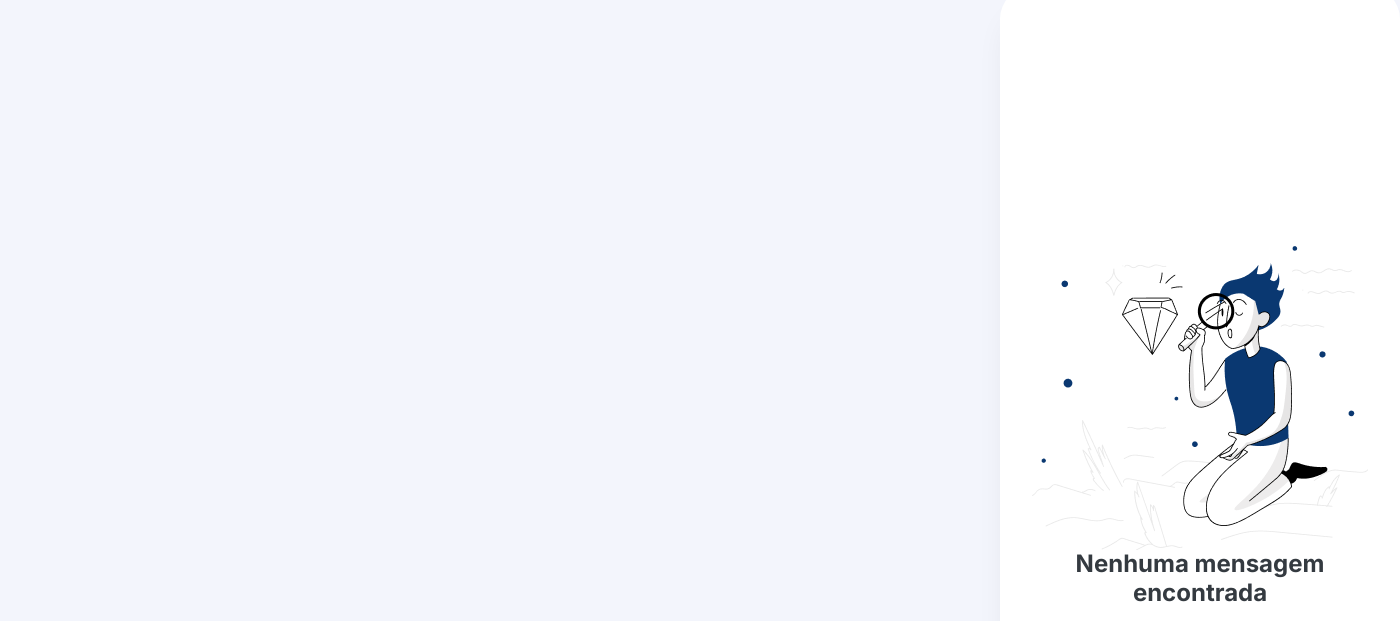
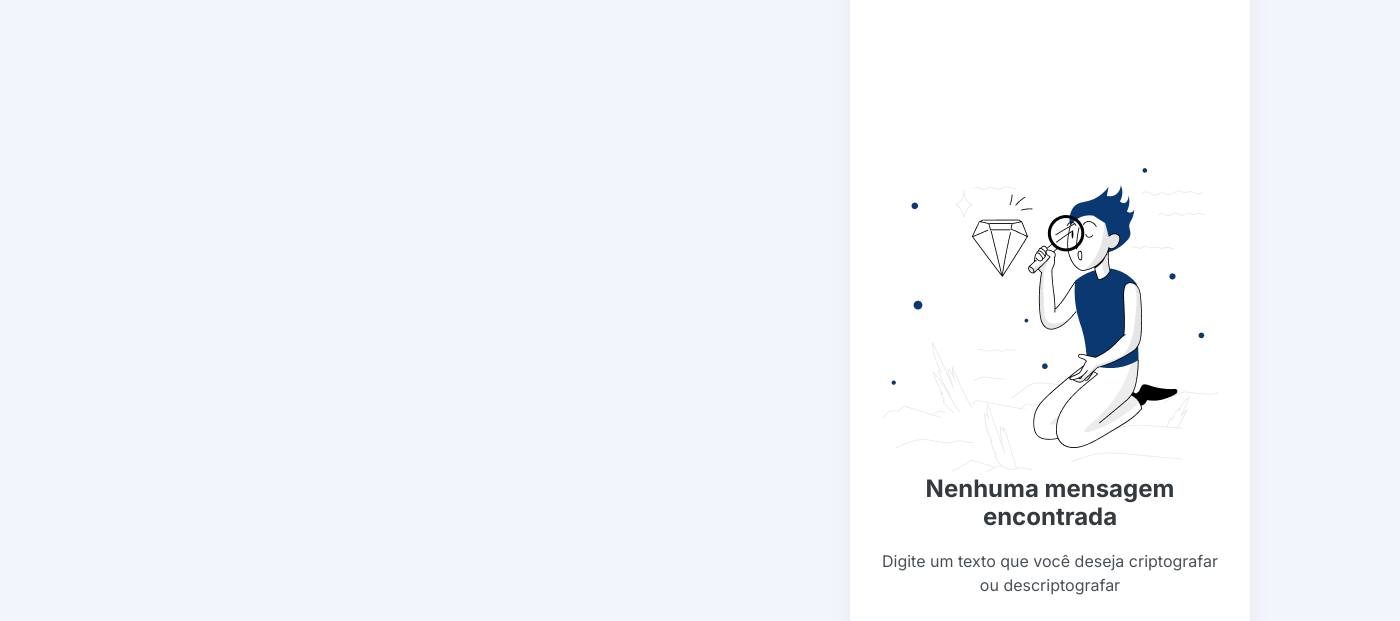
Before and after one commit to IallyFabiane/decodificador-codificador-de-texto-alura-challenges-oracle-one, a plain HTML site: page index.html in a window 1280 px wide. Shown: the part 161-782 px from the top of the page, 1400 px wide, since content can reach past the window. Drawn offline with Linux system fonts and the light colour scheme.

Commit message:
ajustes no layout e  função visibilityNone

```diff
--- a/assets/css/styles.css
+++ b/assets/css/styles.css
@@ -100,9 +100,9 @@ body {
 .container-retangulo {
     position: absolute;
     width: 400px;
-    height: 944px;
-    left: 1000px;
-    top: 40px;
+    height: 1040px;
+    left: 850px;
+    top: -85px;
     background: #fff;
     box-shadow: 0px 24px 32px -8px rgba(0, 0, 0, 0.08);
     border-radius: 32px;
--- a/index.html
+++ b/index.html
@@ -29,10 +29,12 @@
             <button class="descriptografar" type="button">Descriptografar</button>
         </section>
         <aside class="container-retangulo">
-            <img class="imagem-menino" src="assets/img/Vetor.png" alt="nenhuma mensagem encontrada">
-            <div class="container-paragrafo">
-                <p class="paragrafo1">Nenhuma mensagem encontrada</p>
-                <p class="paragrafo2">Digite um texto que você deseja criptografar ou descriptografar</p>
+            <div id="container-mensagem-erro">
+                <img class="imagem-menino" src="assets/img/Vetor.png" alt="nenhuma mensagem encontrada">
+                <div class="container-paragrafo" onclick="visibilityNone()">
+                    <p class="paragrafo1">Nenhuma mensagem encontrada</p>
+                    <p class="paragrafo2">Digite um texto que você deseja criptografar ou descriptografar</p>
+                </div>
             </div>
         </aside>
     </main>
--- a/js/main.js
+++ b/js/main.js
@@ -1,4 +1,9 @@
 let input =  document.querySelector(".texto");
 let texto = input.value;
 
+function visibilityNone () {
+        document.getElementById("container-mensagem-erro").style.display = "none";
+
+};
+
 console.log(texto);
```
